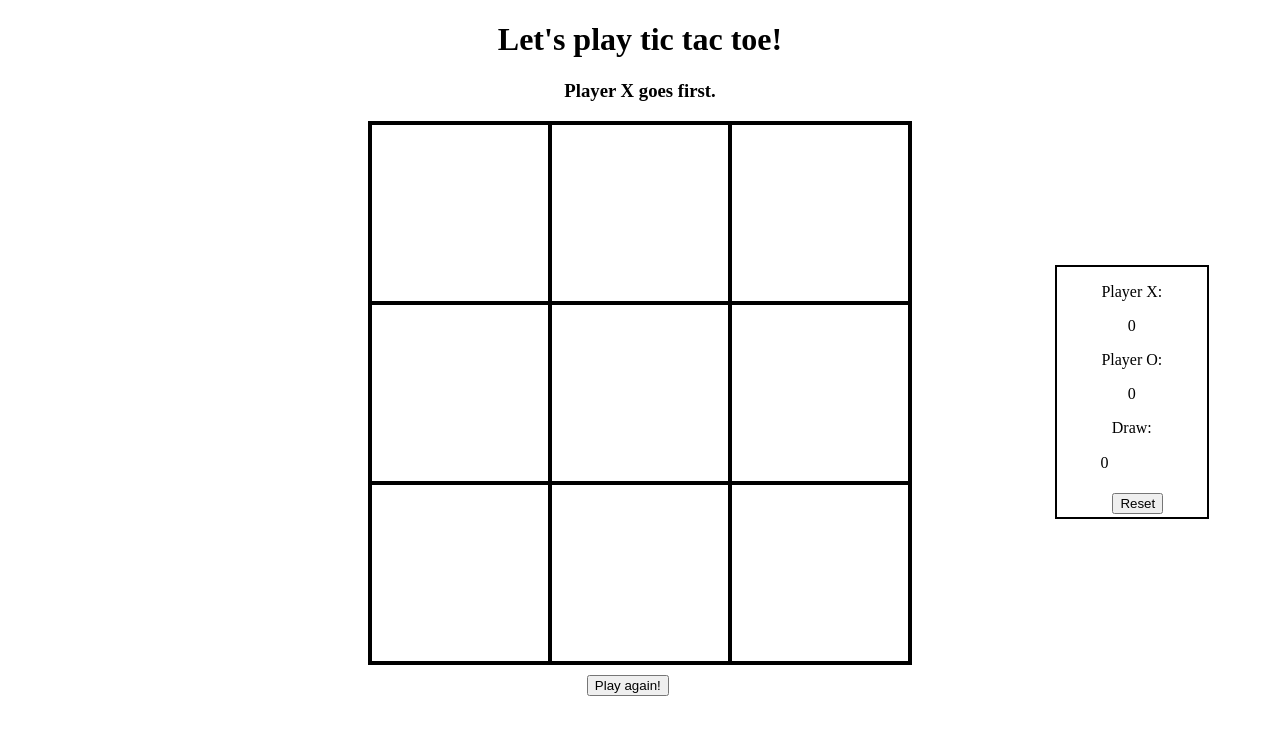
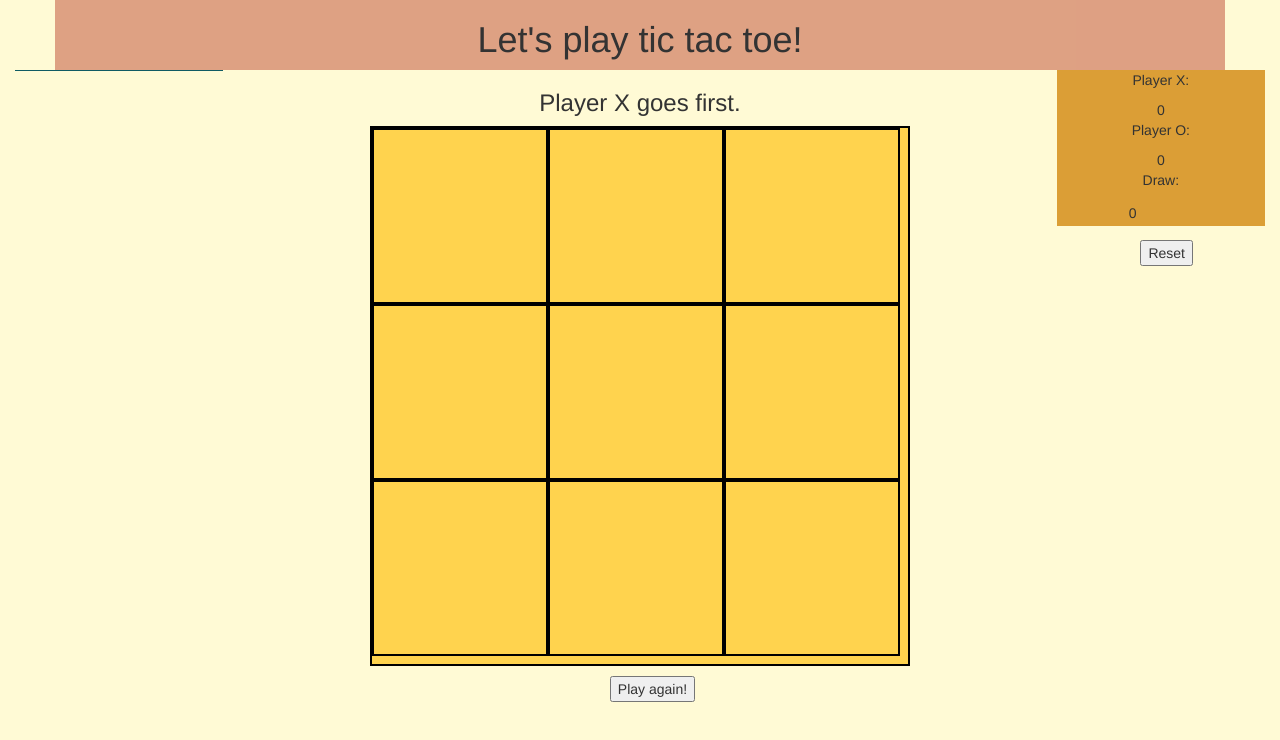
Before and after one commit to lparvinsmith/tic-tac-toe, a website: page index.html in a window 1280 px wide. Drawn offline with nearby package versions, Linux system fonts and the light colour scheme.

Commit message:
tries to use bootstrap for styling... still a work in progress

```diff
--- a/index.html
+++ b/index.html
@@ -2,12 +2,18 @@
 <html>
 <head>
   <title>Tic Tac Toe</title>
-<!--   <link rel="stylesheet" href="node_modules/bootstrap/dist/css/bootstrap-theme.css">
-  <link rel="stylesheet" href="node_modules/bootstrap/dist/css/bootstrap.css"> -->
+  <link rel="stylesheet" href="node_modules/bootstrap/dist/css/bootstrap-theme.css">
+  <link rel="stylesheet" href="node_modules/bootstrap/dist/css/bootstrap.css">
   <link rel="stylesheet" href="style.css">
 </head>
 <body>
+  <nav class="navbar-fixed-top container">
     <h1>Let's play tic tac toe!</h1>
+  </nav>
+  <div class="main container-fluid">
+    <div class="left col-md-2 pull-left">
+    </div>
+    <div class="content col-md-8">
       <h3></h3>
       <div class="board">
         <div class="box" id="0"></div>
@@ -20,13 +26,17 @@
         <div class="box" id="7"></div>
         <div class="box" id="8"></div>
       </div>
+      <button class="play-again">Play again!</button>
+    </div>
+    <div class="right col-md-2 pull-right">
       <div class="score">
         <p>Player X:</p><span id="xWins">0</span>
         <p>Player O:</p><span id="oWins">0</span>
         <p>Draw:</p><span id="draws">0</span>
         <button class="reset">Reset</button>
       </div>
-  <button class="play-again">Play again!</button>
+    </div>
+  </div>
   <script src="node_modules/jquery/dist/jquery.js"></script>
   <script src="node_modules/bootstrap/dist/js/bootstrap.js"></script>
   <script src="game.js" type="text/javascript"></script>
--- a/style.css
+++ b/style.css
@@ -1,5 +1,17 @@
  body {
-  /*background-color: red;*/
+  padding-top: 70px;
+  background-color: rgba(255, 250, 213, 1);
+ }
+ nav {
+  background-color: rgba(189, 73, 50, 0.5);
+ }
+ .left {
+  background-color: rgba(16, 91, 99, 1);
+  height: 100%;
+ }
+ .right {
+  background-color: rgba(219, 158, 54, 1);
+  height: 100%;
  }
  h1 {
   text-align: center;
@@ -14,6 +26,7 @@
   margin: 0 auto;
   text-align: center;
   font-size: 150px;
+  background-color: rgba(255, 211, 78, 1);
 }
 .box {
   border:solid black 2px;
@@ -23,13 +36,13 @@
 }
 .score {
   text-align: center;
-  border: solid black 2px;
+ /* border: solid black 2px;
   height: 250px;
   width: 150px;
   float: right;
   position: relative;
     right: 5%;
-    bottom: 400px;
+    bottom: 400px;*/
 }
 .play-again {
   position: relative;
```
Lines whose indentation alone changed are shown as unchanged.
